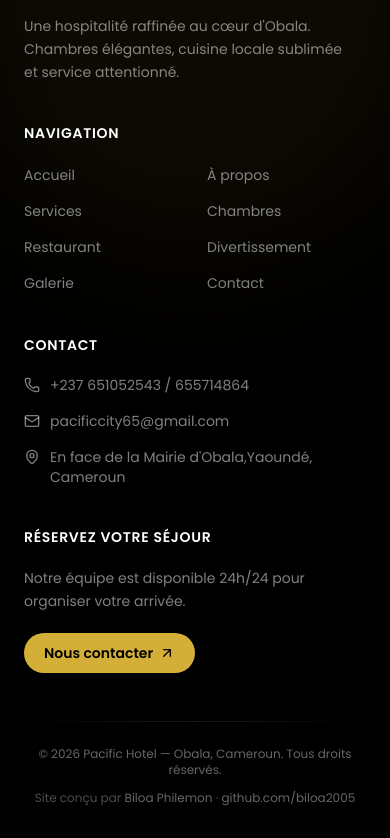
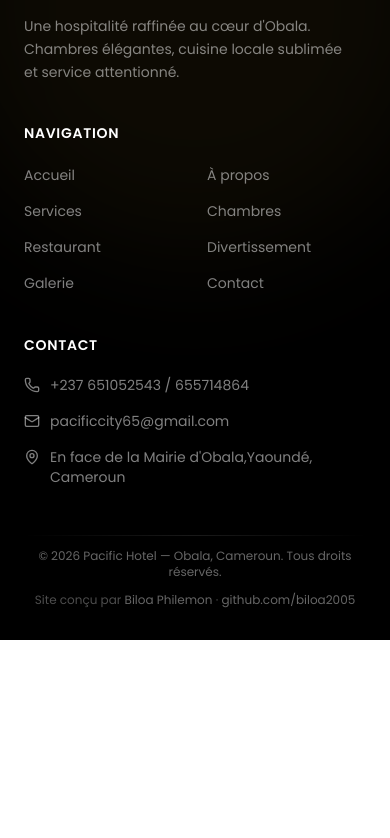
Before and after one commit to biloa2005/pacific-city-hotel, a Next.js app: page / in a window 390 px wide. Shown: the part 2952-3790 px from the top of the page. After the commit the page ends 3592 px from the top, so only its background shows below. Built offline with nearby package versions, Linux system fonts and the light colour scheme; a web font is replaced by a local one.

Commit message:
reduction de la taille du footer sur telephone

```diff
--- a/components/Footer.tsx
+++ b/components/Footer.tsx
@@ -95,7 +95,7 @@ export default function Footer() {
           </div>
 
           {/* RÉSERVATION RAPIDE */}
-          <div>
+          <div className='hidden lg:block'>
             <h4 className="text-white text-sm font-semibold uppercase tracking-wider mb-5">
               Réservez votre séjour
             </h4>
@@ -103,12 +103,12 @@ export default function Footer() {
               Notre équipe est disponible 24h/24 pour organiser votre arrivée.
             </p>
 
-            <a href="#contact"
+            <Link href="contact"
               className="inline-flex items-center gap-1.5 px-5 py-2.5 bg-[#D4AF37] text-black text-sm font-semibold rounded-full hover:bg-[#F3E5AB] transition-colors"
             >
               Nous contacter
               <ArrowUpRight className="w-4 h-4" />
-            </a>
+            </Link>
           </div>
         </div>
 
@@ -116,7 +116,7 @@ export default function Footer() {
         <div className="h-px w-full bg-gradient-to-r from-transparent via-white/10 to-transparent" />
 
         {/* BAS DE FOOTER */}
-        <div className="pt-6 flex flex-col sm:flex-row items-center justify-between gap-3 text-center sm:text-left">
+        <div className="pt-3 flex flex-col sm:flex-row items-center justify-between gap-3 text-center sm:text-left">
           <p className="text-xs text-white/40">
             © {currentYear} Pacific Hotel — Obala, Cameroun. Tous droits réservés.
           </p>
```
